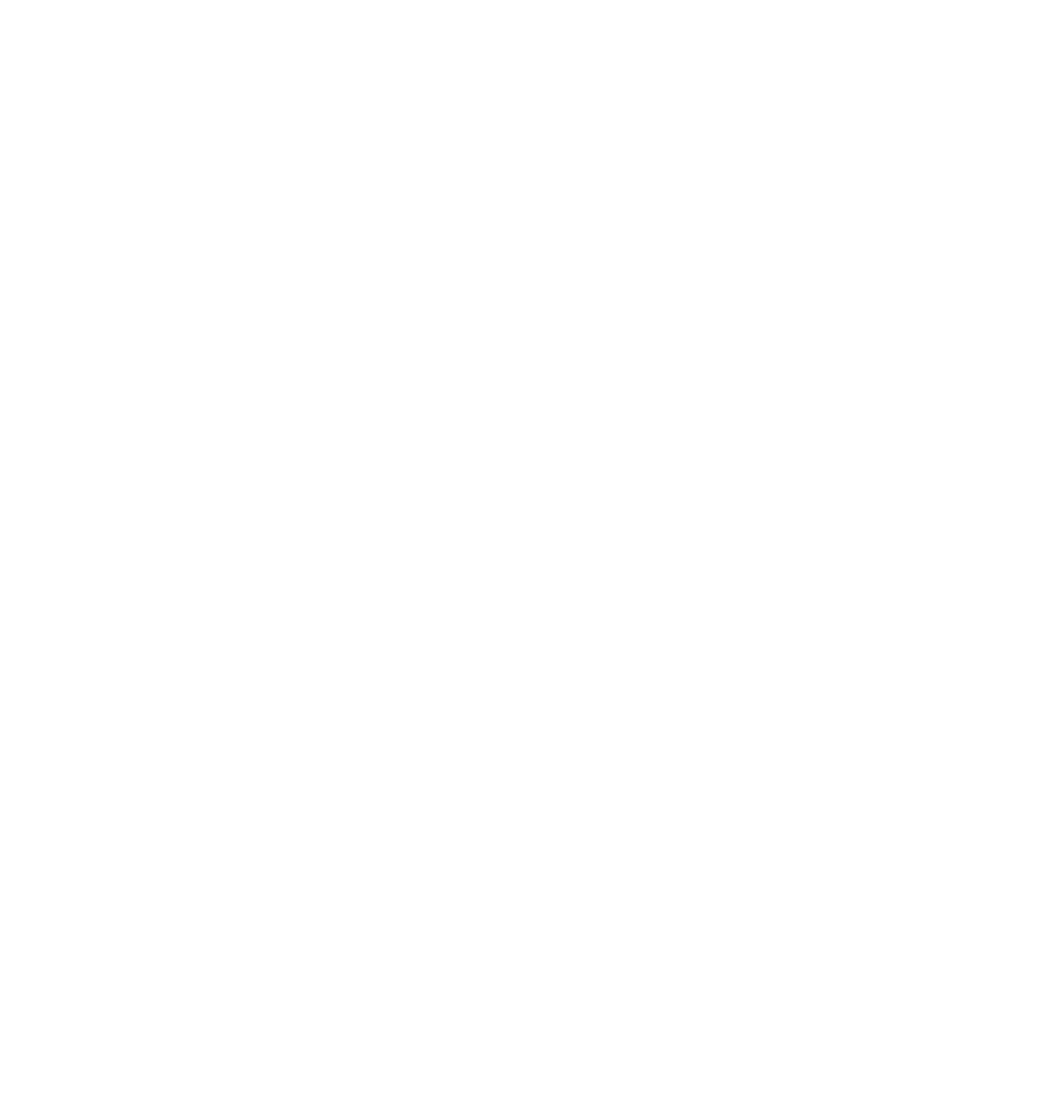
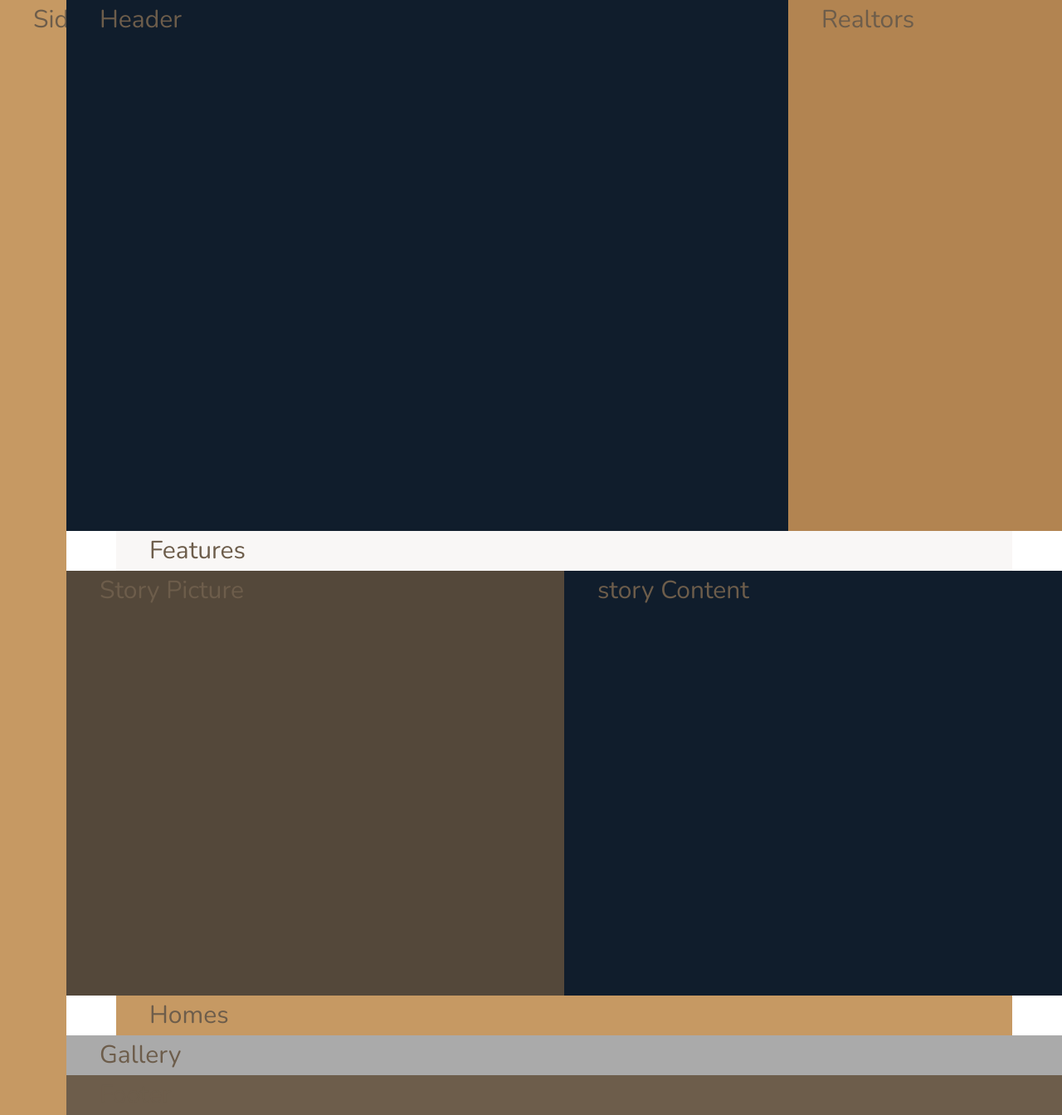
Before and after one commit to UThan/Nexter, a website: page index.html in a window 1280 px wide. Shown: the whole page at 83% size. Before the commit the page ends 800 px from the top, so only its background shows below. Drawn offline with nearby package versions, Linux system fonts and the light colour scheme; files that its build step writes are made by us from their sources.

Commit message:
implementing layout

```diff
--- a/index.html
+++ b/index.html
@@ -6,12 +6,20 @@
         <meta http-equiv="X-UA-Compatible" content="ie=edge">
 
         <link href="https://fonts.googleapis.com/css?family=Josefin+Sans:300,400,400i|Nunito:300,300i" rel="stylesheet">
-        <link rel="stylesheet" href="css/style.css">
+        <link rel="stylesheet" href="css/main.css">
         <link rel="shortcut icon" type="image/png" href="img/favicon.png">
 
         <title>nexter &mdash; your home, your freedom</title>
     </head>
     <body class="container">
-
+        <div class="sidebar">Sidebar</div>
+        <header class="header">Header</header>
+        <section class="realtors">Realtors</section>
+        <section class="features">Features</section>
+        <section class="story__picture">Story Picture</section>
+        <section class="story__content">story Content</section>
+        <section class="homes">Homes</section>
+        <section class="gallery">Gallery</section>
+        <footer class="footer">Footer</footer>
     </body>
 </html>
--- a/sass/_base.scss
+++ b/sass/_base.scss
@@ -13,3 +13,85 @@ $color-grey-dark-2: #6D5D4B;
 // FONT VARIABLES
 $font-primary: 'Nunito', sans-serif;
 $font-display: 'Josefin Sans', sans-serif;
+
+*,*::before,*::after{
+    padding: 0;
+    margin: 0;
+    box-sizing: inherit;
+}
+
+html{
+    box-sizing: border-box;
+    font-size: 62.5%; // 10px/16px = 62.5% -> 1rem = 10px
+}
+
+body{
+    font-family: $font-primary;
+    color: $color-grey-dark-2;
+    font-weight: 300;
+    line-height: 1.6;
+}
+
+.container{
+    height: 80vh;
+    display: grid;
+    grid-template-columns: [sidebar-st] 8rem [sidebar-end full-st] minmax(6rem,1fr) [center-st] repeat(8,[col-st] minmax(min-content, 14rem) [col-end]) [center-end] minmax(6rem,1fr) [full-end];
+    grid-template-rows: 80vh min-content 40vw repeat(3, min-content);
+
+
+    & > *{
+        font-size: 3rem;
+        padding: 0 4rem;
+    }
+}
+
+.sidebar{
+    background-color: $color-primary;
+    grid-row: 1 /-1;
+}
+
+.header{
+    background-color: $color-secondary;
+    grid-column: full-st/ col-end 6;
+}
+
+.realtors{
+    background-color: $color-primary-dark;
+    grid-column: col-st 7 / full-end;
+}
+
+.features{
+    background-color: $color-grey-light-1;
+    grid-column: center-st/center-end;
+}
+
+.story{
+    &__picture{
+        background-color: $color-grey-dark-1;
+        grid-column: full-st/col-end 4;
+    }
+
+    &__content{
+        background-color: $color-secondary;
+        grid-column: col-st 5/full-end;
+    }
+}
+
+.homes{
+    background-color: $color-primary;
+    grid-column: center-st/center-end;
+}
+
+.gallery{
+    background-color: $color-grey-light-2;
+    grid-column: full-st/full-end;
+}
+
+.footer{
+    background-color: $color-grey-dark-2;
+    grid-column: full-st/full-end;
+}
+
+.container{
+
+}
```
Also changed, not shown: css/main.css (added), 2 other files.
